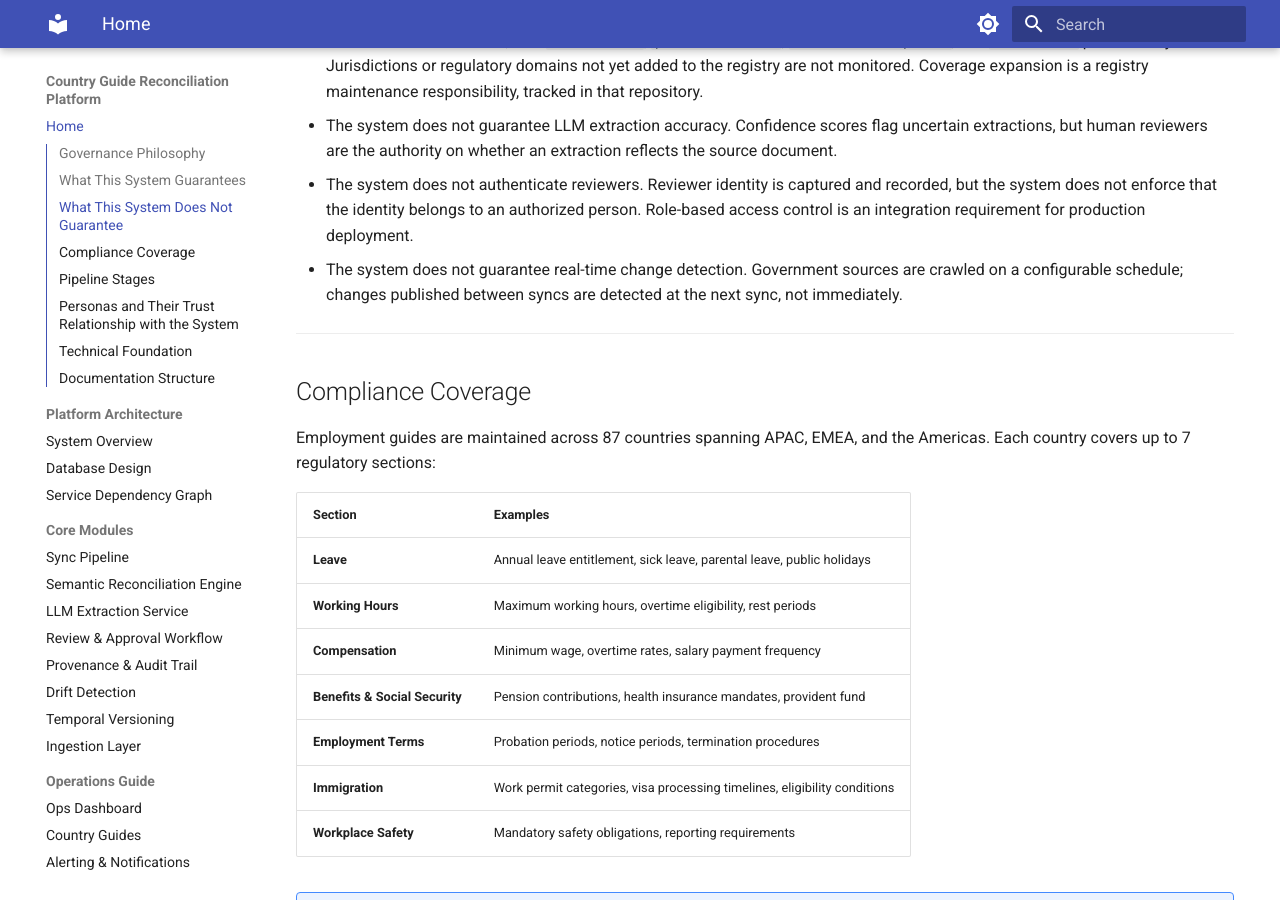
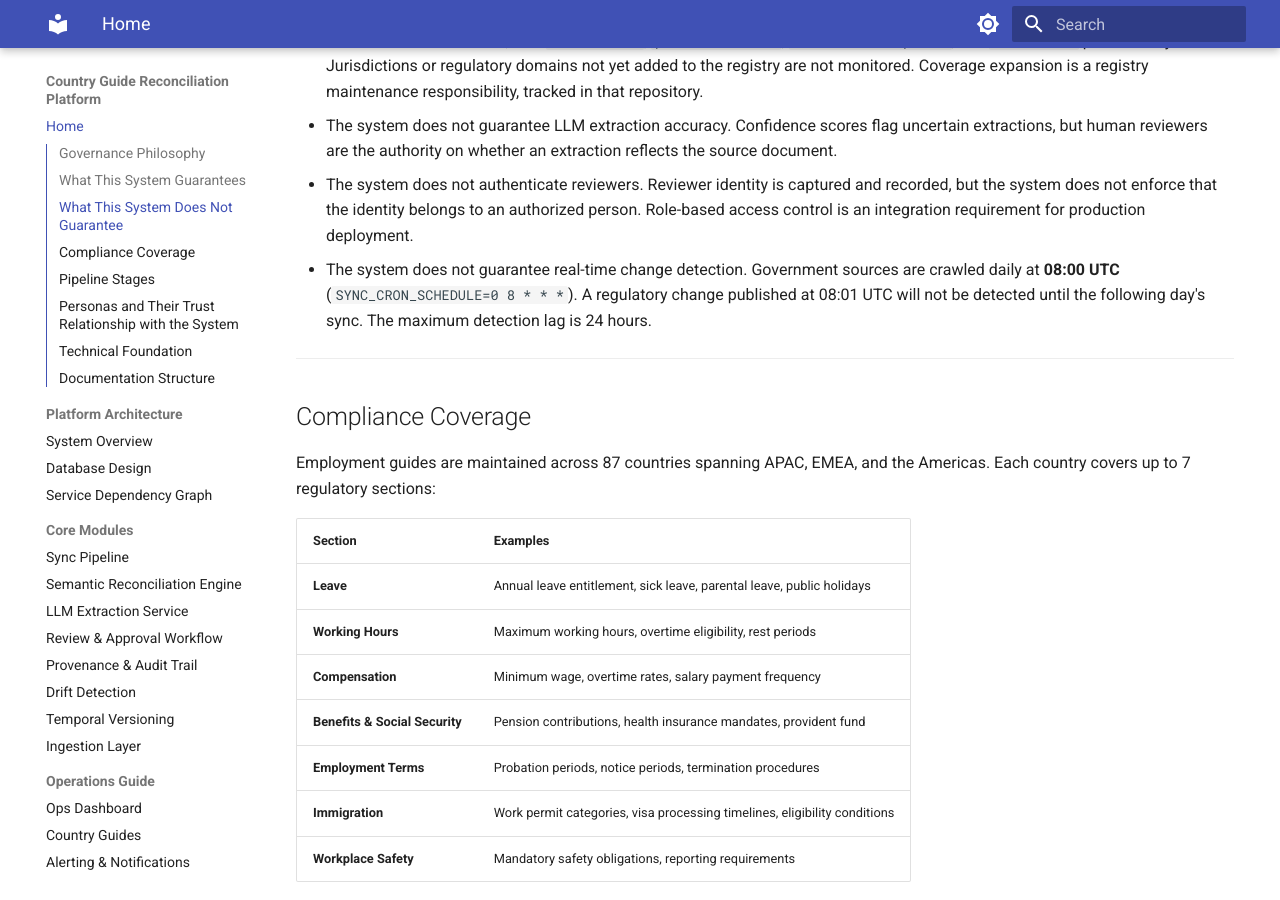
Before and after one commit to guptashivansh/country-guide-reconciliation, an MkDocs documentation site: the page built from docs/index.md, in a window 1280 px wide and 900 px high, scrolled down 2717 px. Built offline with MkDocs 1.6.1 and Material for MkDocs 9.7.7, drawn with Linux system fonts in a browser that asks for light colours.

Commit message:
docs: specify sync schedule — daily 08:00 UTC, 24h max detection lag
Co-Authored-By: Claude Opus 4.6 <noreply@anthropic.com>

```diff
--- a/docs/index.md
+++ b/docs/index.md
@@ -60,7 +60,7 @@ Honesty about system boundaries is as important as stating capabilities:
 - The system does not guarantee that the source registry is complete. The [`compliance-data`](https://github.com/guptashivansh/compliance-data) registry defines which government authorities are monitored, with `trust_level`, `precedence_rank`, `escalation_required`, and `owner_team` per authority. Jurisdictions or regulatory domains not yet added to the registry are not monitored. Coverage expansion is a registry maintenance responsibility, tracked in that repository.
 - The system does not guarantee LLM extraction accuracy. Confidence scores flag uncertain extractions, but human reviewers are the authority on whether an extraction reflects the source document.
 - The system does not authenticate reviewers. Reviewer identity is captured and recorded, but the system does not enforce that the identity belongs to an authorized person. Role-based access control is an integration requirement for production deployment.
-- The system does not guarantee real-time change detection. Government sources are crawled on a configurable schedule; changes published between syncs are detected at the next sync, not immediately.
+- The system does not guarantee real-time change detection. Government sources are crawled daily at **08:00 UTC** (`SYNC_CRON_SCHEDULE=0 8 * * *`). A regulatory change published at 08:01 UTC will not be detected until the following day's sync. The maximum detection lag is 24 hours.
 
 ---
 
```
